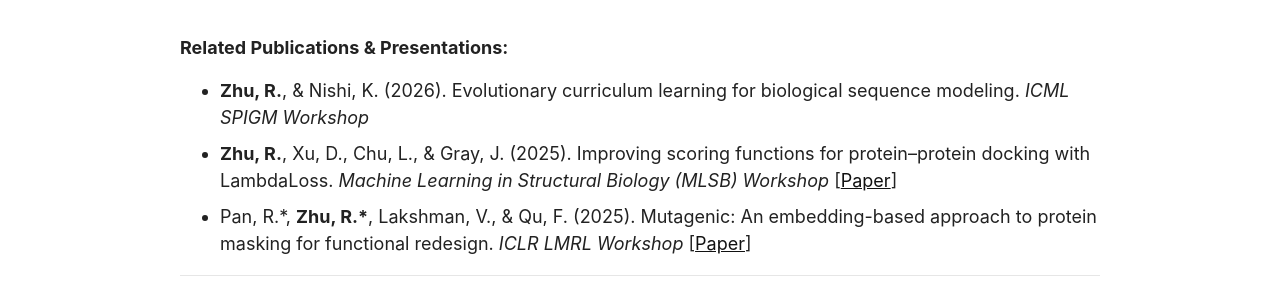
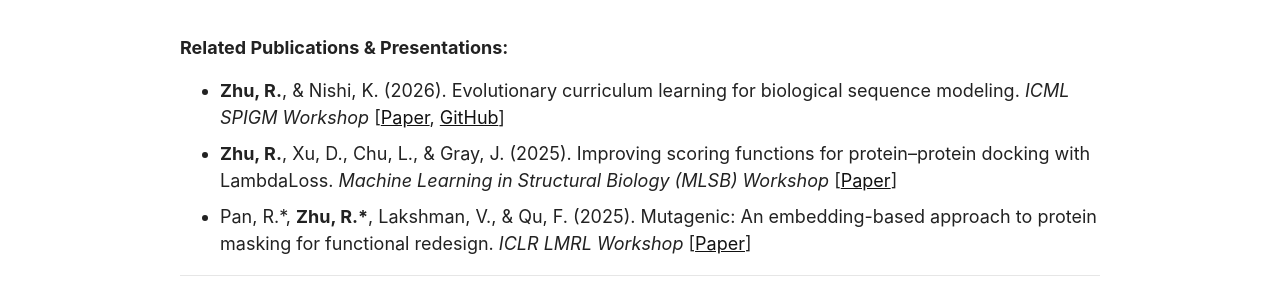
Before and after one commit to RichardZhu52/richardzhu52.github.io, a Jekyll site: the page built from _pages/science.md, in a window 1280 px wide and 1400 px high, scrolled down 362 px. Shown: the part 153-452 px from the top of the window. Built offline with Jekyll 4.4.1, drawn with Linux system fonts in a browser that asks for light colours; a script bundle is joined from its source files by our own code; library files that are not in the unit come from our copies.

Commit message:
update paper links

```diff
--- a/_pages/science.md
+++ b/_pages/science.md
@@ -12,7 +12,7 @@ Machine learning and AI methods like AlphaFold and RFDiffusion have revolutioniz
 Leveraging machine learning, geometric deep learning, and molecular modeling to design and understand molecular interactions, protein structures, and therapeutic compounds.
 
 ### Related Publications & Presentations:
-- **Zhu, R.**, & Nishi, K. (2026). Evolutionary curriculum learning for biological sequence modeling. *ICML SPIGM Workshop*
+- **Zhu, R.**, & Nishi, K. (2026). Evolutionary curriculum learning for biological sequence modeling. *ICML SPIGM Workshop* \[[Paper](https://openreview.net/pdf?id=8lPvrul1rs), [GitHub](https://github.com/KentoNishi/icml26-ecl)\]
 - **Zhu, R.**, Xu, D., Chu, L., & Gray, J. (2025). Improving scoring functions for protein–protein docking with LambdaLoss. *Machine Learning in Structural Biology (MLSB) Workshop* \[[Paper](https://www.mlsb.io/papers_2025/110.pdf)\]
 - Pan, R.\*, **Zhu, R.\***, Lakshman, V., & Qu, F. (2025). Mutagenic: An embedding-based approach to protein masking for functional redesign. *ICLR LMRL Workshop* \[[Paper](https://openreview.net/pdf?id=0wy0QiPkKU)\]
 
@@ -37,6 +37,6 @@ I have explored a number of other scientific fields, including microbial bioinfo
 - **Zhu, R.**, & Mathur, V. (2022). Prophages present in *Acinetobacter pittii* influence bacterial virulence, antibiotic resistance, and genomic rearrangements. *PHAGE*, 3(1), 38–49 \[[Paper](https://pmc.ncbi.nlm.nih.gov/articles/PMC9041518/pdf/phage.2021.0014.pdf)\]
 - Mancini, K., Cao, I., Ge, C., Mu, E., **Zhu, R.**, & Mathur, V. (2024). Investigating the role of phage mediated HGT in increasing bacterial virulence. *Bios*, 95(2), 73–78 \[[Paper](https://doi.org/10.1893/BIOS-D-22-00007)\]
 - Laane, C.\*, **Zhu, R.\***, Chandra, J., et al. (2024). Hand and wrist immobilization affects pressure in complex spiral-based drawings. *Tufts Biology Research Symposium*
-- **Zhu, R.**, Hou, C., & McPhie, K. (2026). BIRDGen: Multimodal conditional inference of latent unbiased species distributions. *ICML SPIGM Workshop*
+- **Zhu, R.**, Hou, C., & McPhie, K. (2026). BIRDGen: Multimodal conditional inference of latent unbiased species distributions. *ICML SPIGM Workshop* \[[Paper](https://openreview.net/pdf?id=ccTEfwwTmI), [GitHub](https://github.com/RichardZhu52/icml26-BIRDGen)\]
 
 \* denotes equal contribution
```
